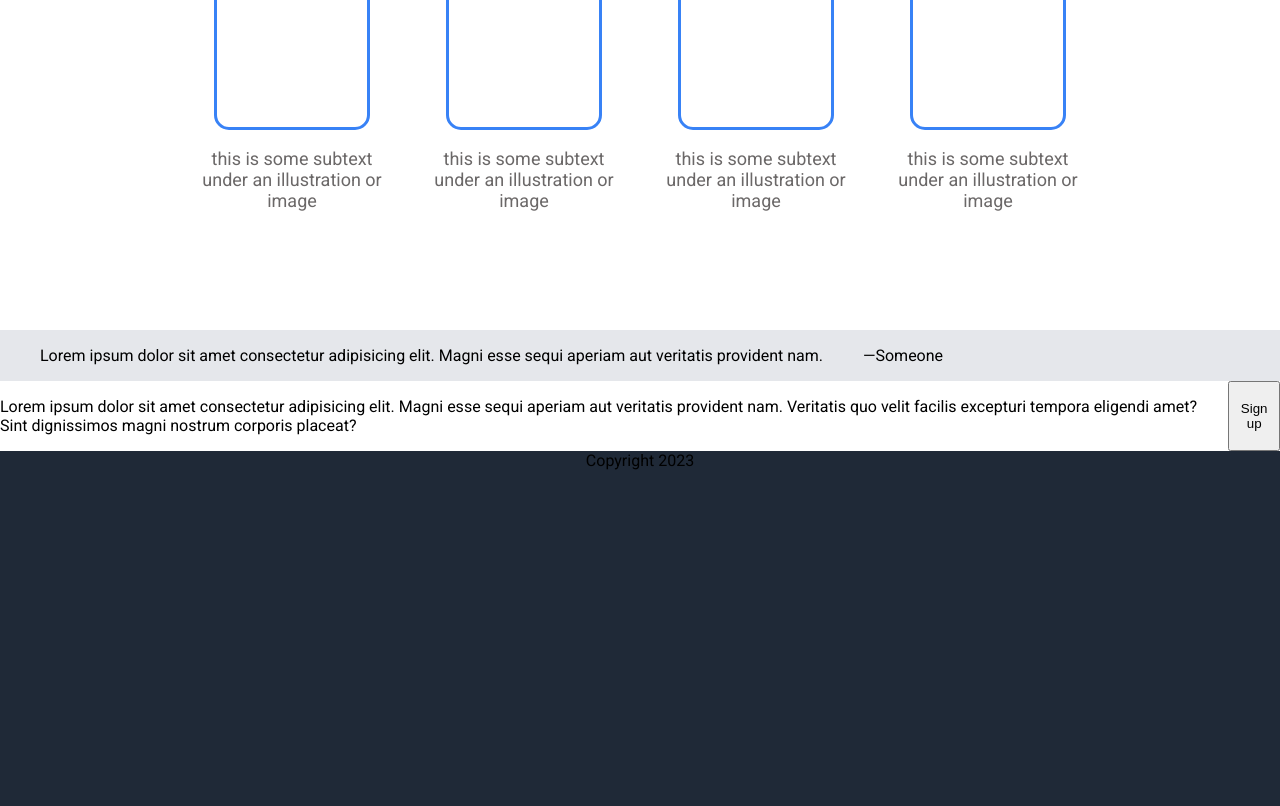
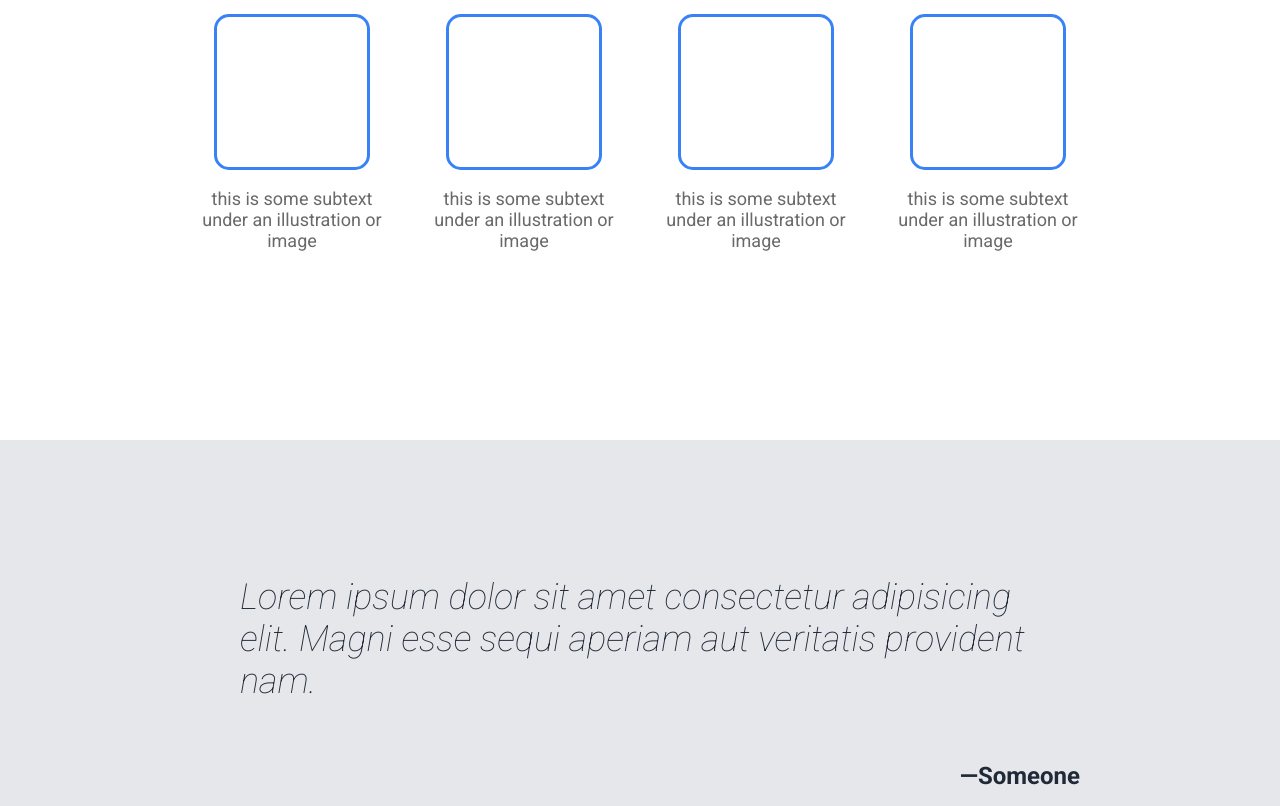
Before and after one commit to jamienorthman/foundations-landing-page, a plain HTML site: page index.html in a window 1280 px wide. Shown: the part 628-1434 px from the top of the page. Before the commit the page ends 1098 px from the top, so only its background shows below. Drawn offline with Linux system fonts and the light colour scheme.

Commit message:
gave quote-container a flex-direction of column and added padding for the blockquote.

```diff
--- a/style.css
+++ b/style.css
@@ -89,11 +89,13 @@ img {
 .content-container {
     background-color: white;
     height: 500px;
+    padding-bottom: 170px;
 }
 
 .content-text-container {
     display: flex;
     justify-content: center;
+    padding-top: 40px;
 }
 
 .content-text {
@@ -108,7 +110,6 @@ img {
     align-items: center;
     gap: 2rem;
     flex-wrap: wrap;
-    margin-bottom: 100px;
 }
 
 .content-pairing-container {
@@ -137,7 +138,32 @@ img {
 
 .quote-container {
     background-color: #e5e7eb;
+    height: 500px;
     display: flex;
+    flex-direction: column;
+    padding: 100px 200px;
+}
+
+.quote-flex {
+    align-self: center;
+}
+
+.quote {
+    color:#1f2937;
+    font-size: 36px;
+    font-weight: 100;
+    font-style: italic;
+}
+
+.quote-name-flex {
+    display: flex;
+    justify-content: flex-end;
+}
+
+.quote-name {
+    color: #1f2937;
+    font-size: 24px;
+    font-weight: bold;
 }
 
 .sign-up-container {
```
